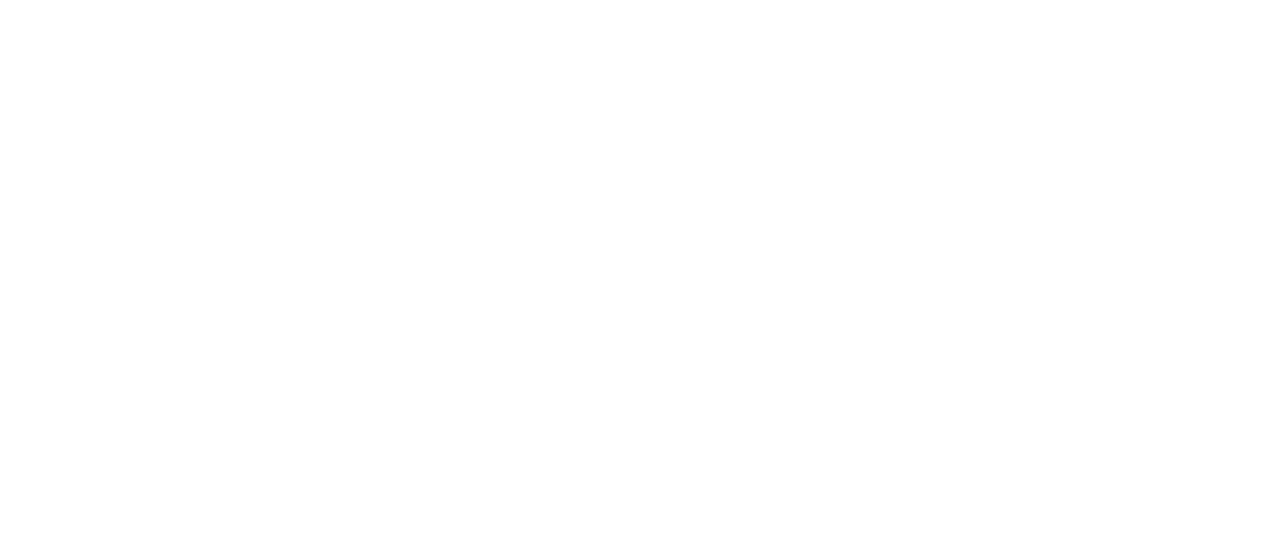
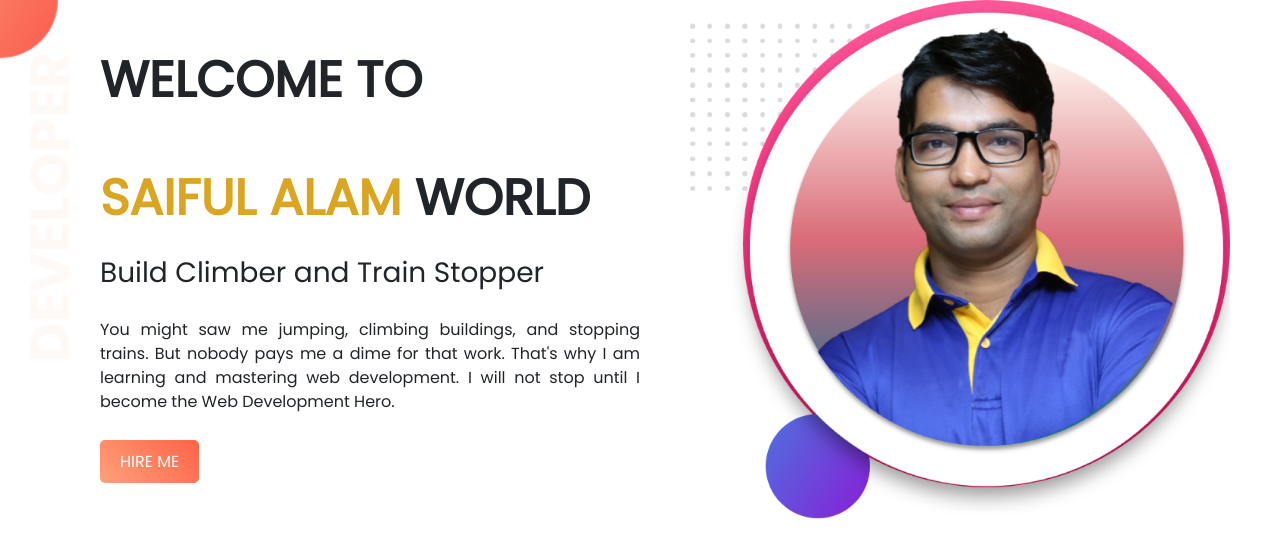
Before and after one commit to saifulalam-wm/class-4, a plain HTML site: page index.html in a window 1280 px wide. Drawn offline with Linux system fonts and the light colour scheme.

Commit message:
1st section complite

```diff
--- a/Asset/css/style.css
+++ b/Asset/css/style.css
@@ -1,7 +1,63 @@
-*{
+* {
     margin: 0;
     padding: 0;
     -webkit-box-sizing: border-box;
     -moz-box-sizing: border-box;
     box-sizing: border-box;
+    font-family: 'Poppins', sans-serif;
 }
+
+/*-------------welcome area--------*/
+.welcome-area {
+    display: flex;
+}
+
+.world {
+    width: 50%;
+    padding-left: 100px;
+
+}
+
+.world h1 {
+    padding-top: 50px;
+    font-size: 50px;
+    text-transform: uppercase;
+    font-weight: 700;
+}
+
+.world h3 {
+    padding-top: 20px;
+}
+
+.world p {
+    padding: 20px 0;
+    text-align: justify;
+}
+
+.world-img {
+    width: 50%;
+}
+
+.world-img img {
+    width: 100%;
+    padding: 0 50px;
+}
+
+.world h1 span {
+    color: goldenrod;
+    padding-top: 50px;
+}
+
+.welcome-area {
+    background-image: url(/Image/top-banner.png);
+    background-repeat: no-repeat;
+}
+
+.world a {
+    padding: 10px 20px;
+    background-image: linear-gradient(45deg, lightsalmon, tomato);
+    color: #fff;
+    border-radius: 5px;
+    text-transform: uppercase;
+    text-decoration: none;
+}
--- a/index.html
+++ b/index.html
@@ -9,12 +9,28 @@
     <link rel="stylesheet" href="https://cdnjs.cloudflare.com/ajax/libs/font-awesome/5.12.1/css/all.min.css" />
     <link rel="stylesheet" href="Asset/css/style.css" />
     <link rel="stylesheet" href="Asset/css/bootstrap.min.css">
+    <link href="https://fonts.googleapis.com/css?family=Poppins&display=swap" rel="stylesheet">
 
     <title>Project</title>
 
 </head>
 
 <body>
+    <section>
+        <div class="welcome-area">
+
+            <div class="world">
+                <h1>welcome to</h1>
+                <h1><span>saiful alam</span> World</h1>
+                <h3>Build Climber and Train Stopper</h3>
+                <p>You might saw me jumping, climbing buildings, and stopping trains. But nobody pays me a dime for that work. That's why I am learning and mastering web development. I will not stop until I become the Web Development Hero.</p>
+                <a href="https://www.linkedin.com/in/saifulalamwm/">hire me</a>
+            </div>
+            <div class="world-img">
+                <img src="/Image/welcome-to-img.png" alt="">
+            </div>
+        </div>
+    </section>
 
 
 
```
Also changed, not shown: Image/banner.jpg (deleted), Image/dream-bg.png (added), Image/exp-bg.png (added), Image/jhankar.png (added), Image/jhankar2.png (added), Image/my-bg.png (added), Image/my-bg2.png (added), Image/top-banner.png (added), Image/welcome-to-img.png (added).
